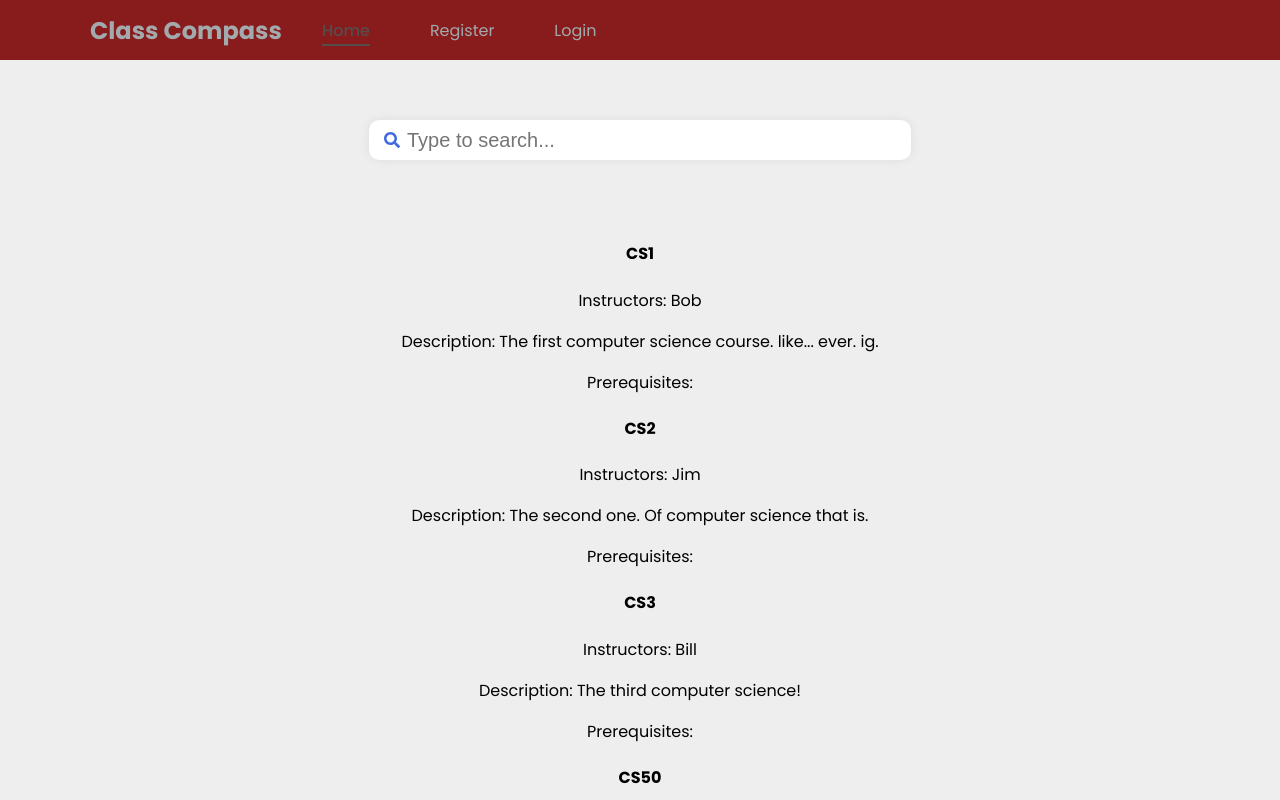
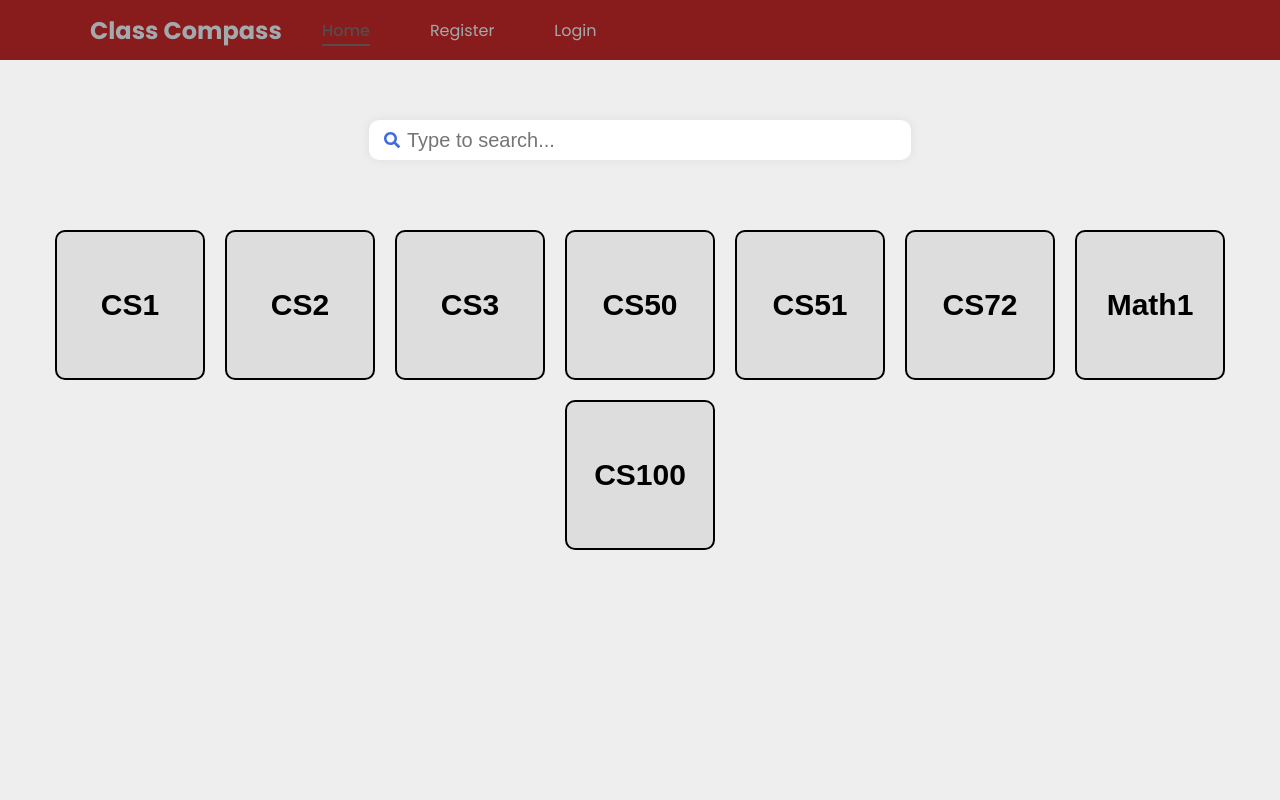
Before and after one commit to Ryu-From-Streets/classcompass, a React (Create React App) app in the folder frontend/: page / in a window 1280 px wide. Shown: the top 800 px of the page. Built offline with nearby package versions, Linux system fonts and the light colour scheme.

Commit message:
Updated Home page to use course buttons
Updated home page to list each course as a course button instead of the temporary plaintext from before.

```diff
--- a/frontend/src/Pages/HomePage.js
+++ b/frontend/src/Pages/HomePage.js
@@ -3,6 +3,7 @@ import { useEffect, useState } from "react";
 
 // COMPONENTS
 import { SearchBar } from '../Components/SearchBar';
+import CourseButton from "../Components/CourseButton"
 
 
 const HomePage = () => {
@@ -38,16 +39,7 @@ const HomePage = () => {
 
                 {filteredCourses && filteredCourses.map((course) => (
 
-                    // Temporary visualization of course data
-                    // TODO: Create component for an individual course node specifically
-                    //       I was thinking of using "react flow" for this but haven't had
-                    //       the chance to learn it yet so doing this for now
-                    <div className="TMP-Course-Data">
-                        <h4>{course.Name}</h4>
-                        <p>Instructors: {course.Instructors}</p>
-                        <p>Description: {course.Description}</p>
-                        <p>Prerequisites: {course.Prerequisites}</p>
-                    </div>
+                    <CourseButton course={course}/>
 
                 ))}
 
```
